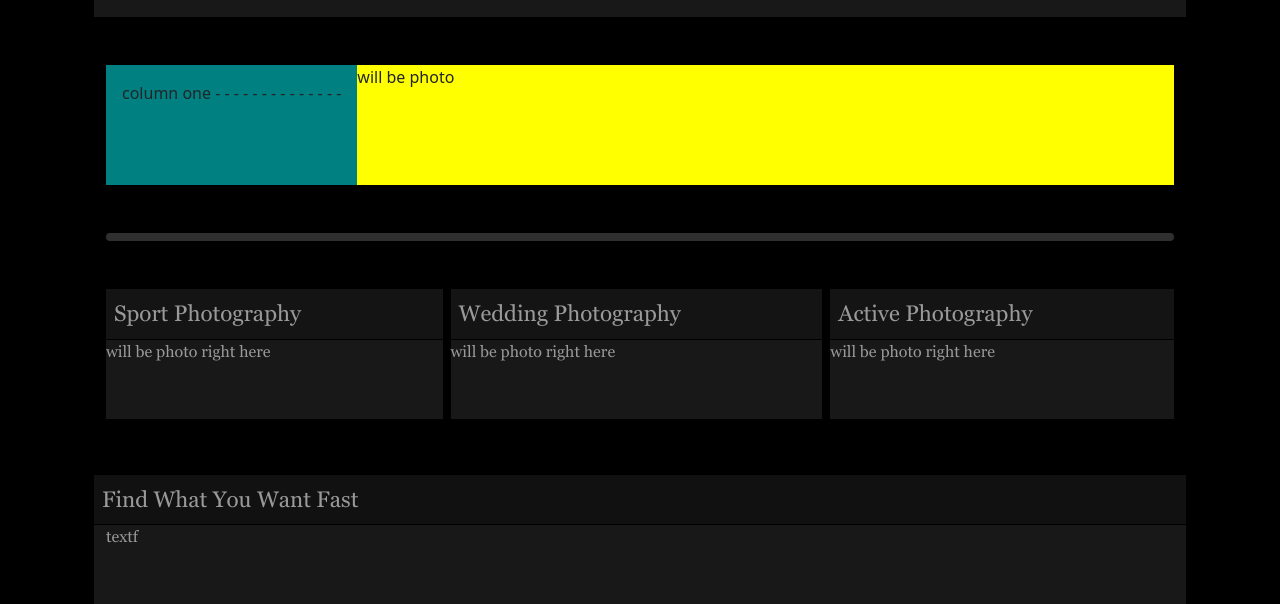
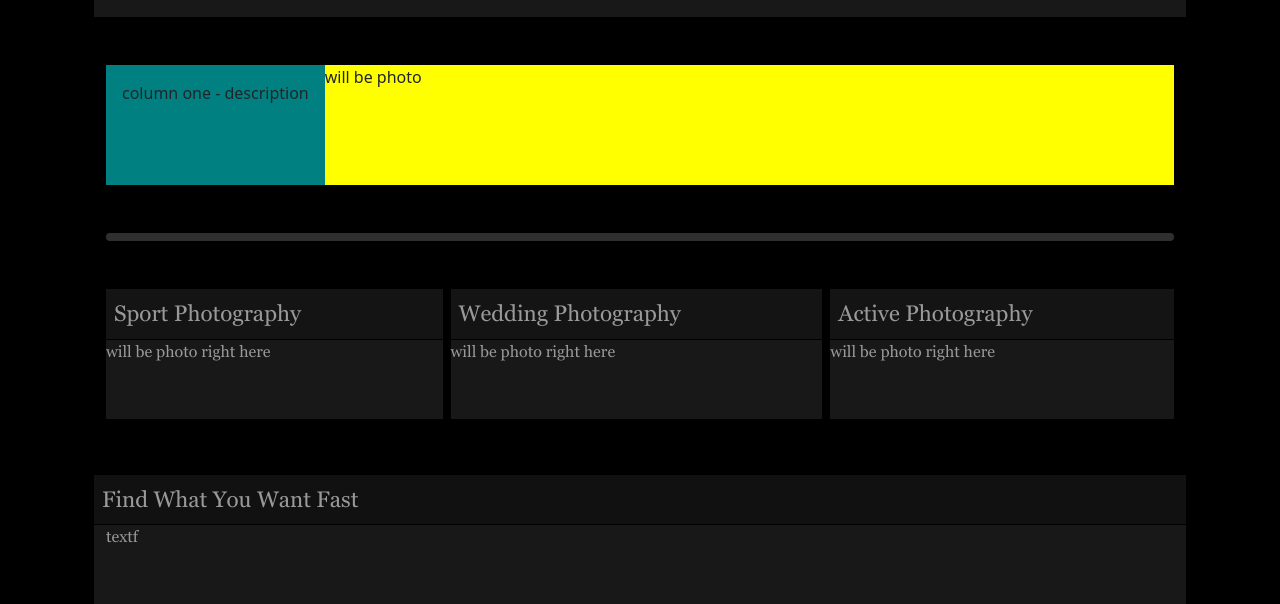
Before and after one commit to uspi/lending-photo-art, a plain HTML site: page index.html in a window 1280 px wide. Shown: the part 205-809 px from the top of the page. Drawn offline with nearby package versions, Linux system fonts and the light colour scheme.

Commit message:
markup fixes

```diff
--- a/index.html
+++ b/index.html
@@ -88,7 +88,7 @@
 
         <!-- image container -->
         <div class="d-flex img-container my-5">
-          <div class="bd-highlight color-white main-photo-description p-3">column one - - - - - - - - - - - - - - </div>
+          <div class="bd-highlight color-white main-photo-description p-3">column one - description </div>
 
           <div class="flex-grow-1">
             <div class="main-photo">will be photo</div>
```
